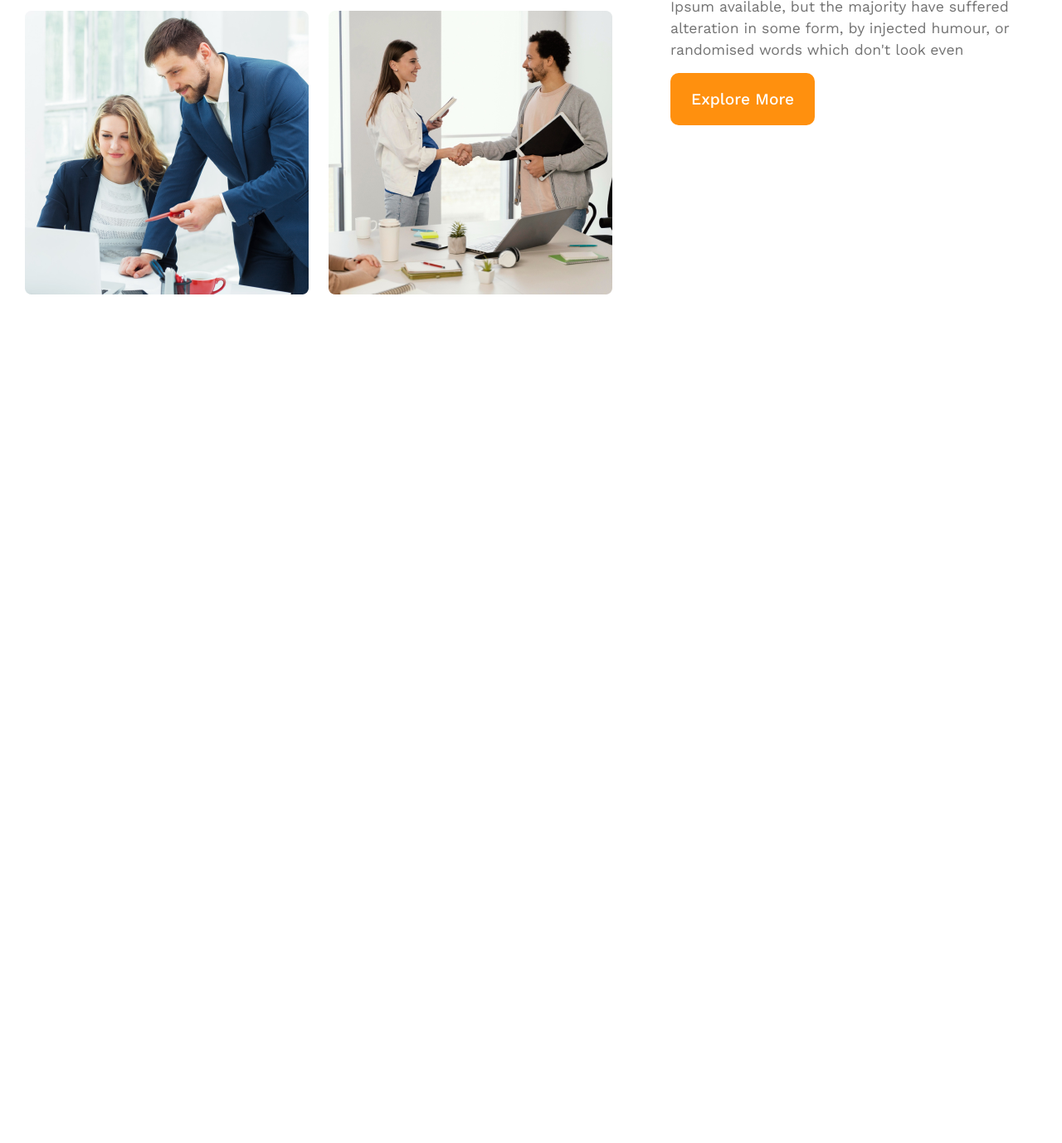
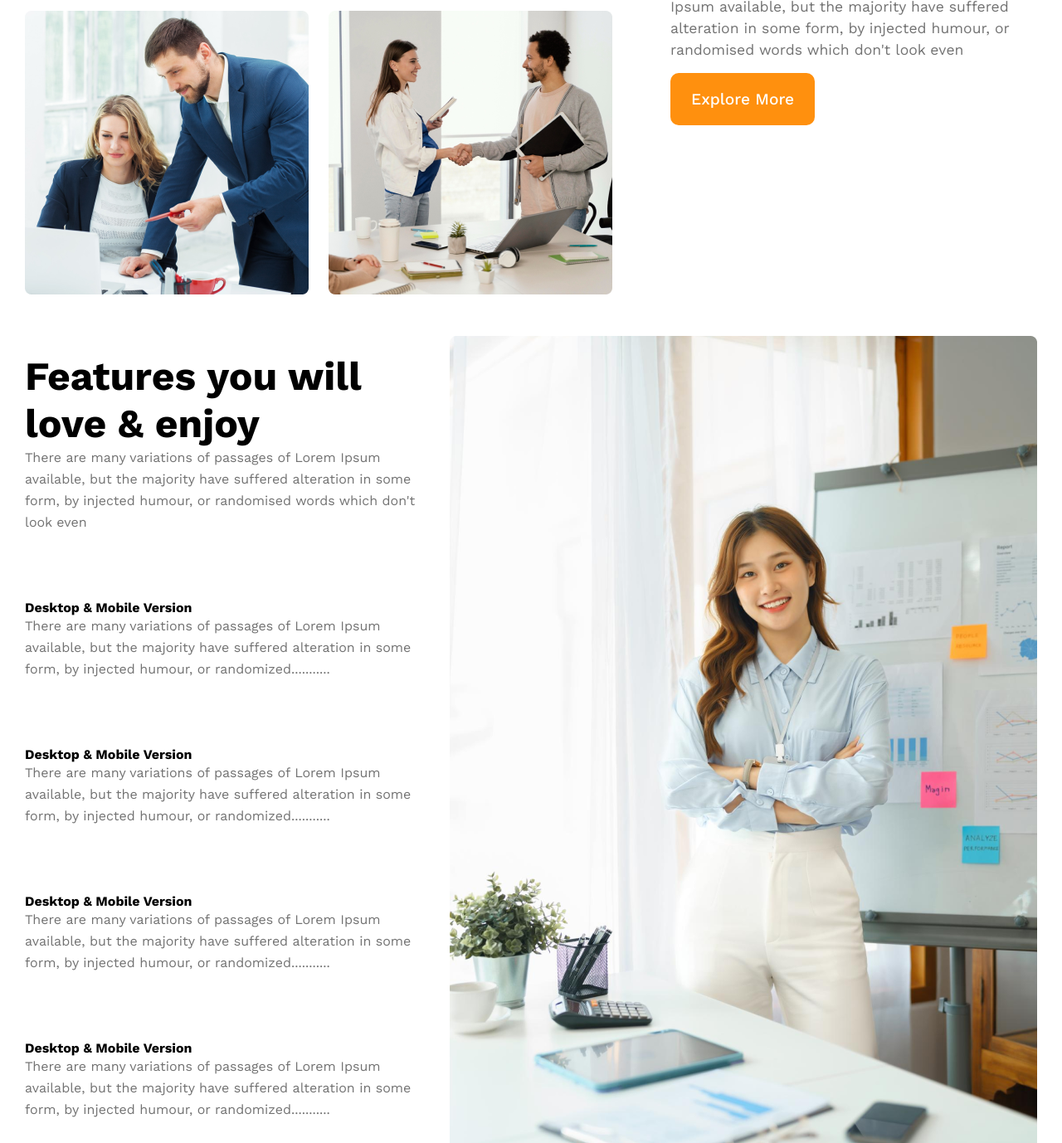
Before and after one commit to MarufHasanShihab/G3-Architects, a plain HTML site: page index.html in a window 1280 px wide. Shown: the part 1326-2704 px from the top of the page at 83% size. Before the commit the page ends 1721 px from the top, so only its background shows below. Drawn offline with nearby package versions, Linux system fonts and the light colour scheme; a web font is replaced by a local one.

Commit message:
compelet the feature2 section

```diff
--- a/index.html
+++ b/index.html
@@ -50,7 +50,31 @@
     <!-- Features2 section -->
     <div class="features2">
       <div class="feautes2-text">
+        <h2>Features you will love & enjoy</h2>
+        <p>There are many variations of passages of Lorem Ipsum available, but the majority have suffered alteration in some form, by injected humour, or randomised words which don't look even</p>
+        <div class="text">
+          <h4>Desktop & Mobile Version</h4>
+          <p>There are many variations of passages of Lorem Ipsum available, but the majority have suffered alteration in some form, by injected humour, or randomized...........</p>
+        </div>
 
+        <div class="text">
+          <h4>Desktop & Mobile Version</h4>
+          <p>There are many variations of passages of Lorem Ipsum available, but the majority have suffered alteration in some form, by injected humour, or randomized...........</p>
+        </div>
+
+        <div class="text">
+          <h4>Desktop & Mobile Version</h4>
+          <p>There are many variations of passages of Lorem Ipsum available, but the majority have suffered alteration in some form, by injected humour, or randomized...........</p>
+        </div>
+
+        <div class="text">
+          <h4>Desktop & Mobile Version</h4>
+          <p>There are many variations of passages of Lorem Ipsum available, but the majority have suffered alteration in some form, by injected humour, or randomized...........</p>
+        </div>
+      </div>
+
+      <div class="features2-img">
+        <img src="images/architect.png">
       </div>
     </div>
   </main>
--- a/style.css
+++ b/style.css
@@ -101,6 +101,24 @@ main{
   margin-bottom: 15px;
 }
 
+.features2{
+  display: flex;
+  gap: 30px;
+  margin-top: 50px;
+}
+.features2 h2{
+  font-size: 3em;
+  margin-top: 20px;
+}
+.features2 p{
+  font-size: 1em;
+  color: #727272;
+  line-height: 26px;
+}
+.text{
+  padding-top: 80px;
+}
+
 
 
 
@@ -124,6 +142,7 @@ main{
 }
 .features-text{
   text-align: center;
+  padding: 10px;
 }
 .features-img{
   grid-template-columns: 1fr;
```
